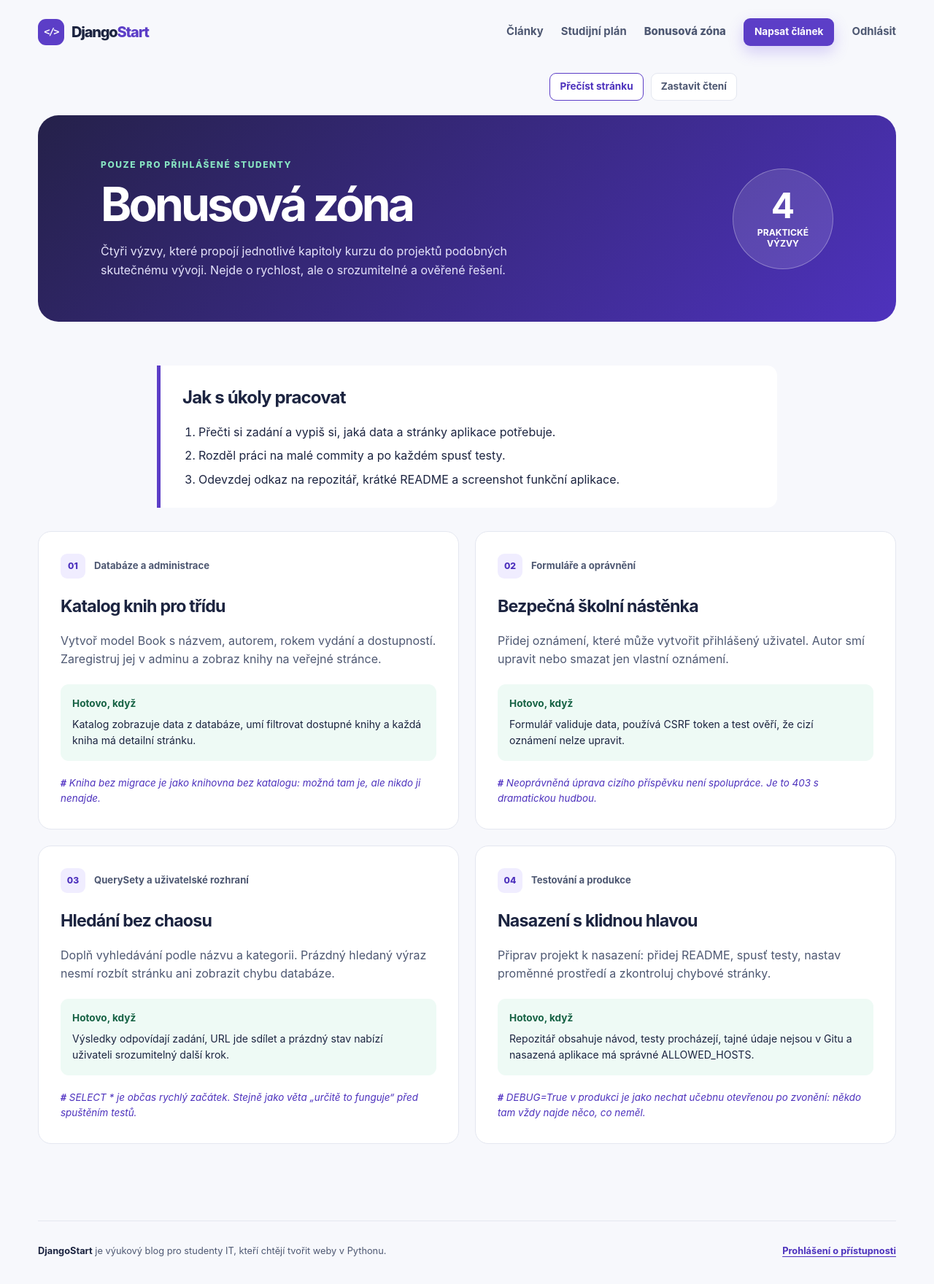
After one commit to rarasek16/my-first-blog, a Django app: page /bonus/ in a window 1280 px wide. The commit adds this page. Shown: the whole page at 73% size. Run offline with Django 5.2, Linux system fonts and the light colour scheme; the visitor is signed in with stand-in values (Sample User, id 1).

Commit message:
Add protected bonus learning tasks
Co-authored-by: Copilot <223556219+Copilot@users.noreply.github.com>

```diff
--- a/blog/static/blog/css/site.css
+++ b/blog/static/blog/css/site.css
@@ -121,6 +121,11 @@ textarea:focus-visible {
     font-weight: 750;
     text-decoration: underline;
     text-underline-offset: 3px;
+}
+
+.bonus-link {
+    color: var(--violet-dark);
+    font-weight: 800;
 }
 
 .main-nav > a:not(.button):hover,
@@ -452,6 +457,162 @@ textarea:focus-visible {
     text-align: right;
 }
 
+.bonus-hero {
+    display: flex;
+    align-items: center;
+    justify-content: space-between;
+    gap: 32px;
+    padding: 58px clamp(26px, 7vw, 86px);
+    border-radius: 28px;
+    background: linear-gradient(135deg, #25214a, #4e32bd);
+    color: var(--white);
+}
+
+.bonus-hero .eyebrow {
+    color: var(--mint);
+}
+
+.bonus-hero h1 {
+    margin: 0;
+    font-size: clamp(2.6rem, 5vw, 4.5rem);
+    letter-spacing: -0.06em;
+    line-height: 1;
+}
+
+.bonus-hero > div:first-child > p:last-child {
+    max-width: 650px;
+    margin: 20px 0 0;
+    color: #e5e3fb;
+}
+
+.bonus-badge {
+    display: grid;
+    min-width: 138px;
+    min-height: 138px;
+    place-content: center;
+    border: 1px solid rgba(255, 255, 255, 0.3);
+    border-radius: 50%;
+    background: rgba(255, 255, 255, 0.12);
+    text-align: center;
+}
+
+.bonus-badge strong {
+    font-size: 3rem;
+    line-height: 1;
+}
+
+.bonus-badge span {
+    margin-top: 5px;
+    font-size: 0.76rem;
+    font-weight: 700;
+    line-height: 1.25;
+    text-transform: uppercase;
+}
+
+.bonus-intro {
+    max-width: 850px;
+    margin: 60px auto 0;
+    padding: 25px 30px;
+    border-left: 5px solid var(--violet);
+    border-radius: 0 14px 14px 0;
+    background: var(--white);
+}
+
+.bonus-intro h2,
+.bonus-card h2 {
+    margin: 0;
+    letter-spacing: -0.035em;
+}
+
+.bonus-intro ol {
+    margin: 15px 0 0;
+    padding-left: 22px;
+}
+
+.bonus-intro li + li {
+    margin-top: 7px;
+}
+
+.bonus-grid {
+    display: grid;
+    grid-template-columns: repeat(2, minmax(0, 1fr));
+    gap: 22px;
+    margin-top: 32px;
+}
+
+.bonus-card {
+    padding: 30px;
+    border: 1px solid var(--line);
+    border-radius: 18px;
+    background: var(--white);
+}
+
+.bonus-card-heading {
+    display: flex;
+    align-items: center;
+    gap: 12px;
+}
+
+.bonus-card-heading span {
+    display: grid;
+    width: 34px;
+    height: 34px;
+    place-items: center;
+    border-radius: 9px;
+    background: #f0edff;
+    color: var(--violet-dark);
+    font-size: 0.76rem;
+    font-weight: 850;
+}
+
+.bonus-card-heading p {
+    margin: 0;
+    color: var(--muted);
+    font-size: 0.82rem;
+    font-weight: 750;
+}
+
+.bonus-card h2 {
+    margin-top: 20px;
+    font-size: 1.45rem;
+}
+
+.bonus-card > p {
+    color: var(--muted);
+}
+
+.success-criteria {
+    margin-top: 21px;
+    padding: 16px;
+    border-radius: 11px;
+    background: #eefaf5;
+}
+
+.success-criteria h3 {
+    margin: 0;
+    color: #176345;
+    font-size: 0.85rem;
+}
+
+.success-criteria p {
+    margin: 6px 0 0;
+    font-size: 0.88rem;
+}
+
+.bonus-joke {
+    margin: 20px 0 0 !important;
+    color: var(--violet-dark) !important;
+    font-size: 0.84rem;
+    font-style: italic;
+}
+
+.bonus-joke span {
+    color: var(--violet);
+    font-family: ui-monospace, SFMono-Regular, Consolas, monospace;
+    font-style: normal;
+    font-weight: 900;
+}
+
 .post-grid {
     display: grid;
     grid-template-columns: repeat(3, 1fr);
@@ -750,6 +911,10 @@ textarea:focus-visible {
     .post-grid {
         grid-template-columns: repeat(2, 1fr);
     }
+
+    .bonus-grid {
+        grid-template-columns: 1fr;
+    }
 }
 
 @media (max-width: 640px) {
@@ -765,7 +930,7 @@ textarea:focus-visible {
         gap: 12px;
     }
 
-    .main-nav > a:not(.button):not(.register-link),
+    .main-nav > a:not(.button):not(.register-link):not(.bonus-link),
     .link-button {
         display: none;
     }
@@ -820,4 +985,16 @@ textarea:focus-visible {
         padding: 30px 23px;
         border-radius: 16px;
     }
+
+    .bonus-hero {
+        align-items: start;
+        flex-direction: column;
+        padding: 38px 27px;
+        border-radius: 20px;
+    }
+
+    .bonus-badge {
+        min-width: 110px;
+        min-height: 110px;
+    }
 }
--- a/blog/templates/blog/base.html
+++ b/blog/templates/blog/base.html
@@ -21,6 +21,7 @@
             <a href="{% url 'post_list' %}">Články</a>
             <a href="{% url 'post_list' %}#plan">Studijní plán</a>
             {% if user.is_authenticated %}
+                <a class="bonus-link" href="{% url 'bonus_tasks' %}">Bonusová zóna</a>
                 <a class="button button-small" href="{% url 'post_new' %}">Napsat článek</a>
                 <form action="{% url 'logout' %}" method="post">
                     {% csrf_token %}
--- /dev/null
+++ b/blog/templates/blog/bonus_tasks.html
@@ -0,0 +1,44 @@
+{% extends 'blog/base.html' %}
+
+{% block title %}Bonusová zóna | DjangoStart{% endblock %}
+
+{% block content %}
+<section class="bonus-hero">
+    <div>
+        <p class="eyebrow">Pouze pro přihlášené studenty</p>
+        <h1>Bonusová zóna</h1>
+        <p>Čtyři výzvy, které propojí jednotlivé kapitoly kurzu do projektů podobných skutečnému vývoji. Nejde o rychlost, ale o srozumitelné a ověřené řešení.</p>
+    </div>
+    <div class="bonus-badge" aria-label="Čtyři bonusové úkoly">
+        <strong>4</strong>
+        <span>praktické<br>výzvy</span>
+    </div>
+</section>
+
+<section class="bonus-intro" aria-labelledby="bonus-rules">
+    <h2 id="bonus-rules">Jak s úkoly pracovat</h2>
+    <ol>
+        <li>Přečti si zadání a vypiš si, jaká data a stránky aplikace potřebuje.</li>
+        <li>Rozděl práci na malé commity a po každém spusť testy.</li>
+        <li>Odevzdej odkaz na repozitář, krátké README a screenshot funkční aplikace.</li>
+    </ol>
+</section>
+
+<section class="bonus-grid" aria-label="Bonusové úkoly">
+    {% for task in bonus_tasks %}
+        <article class="bonus-card">
+            <div class="bonus-card-heading">
+                <span>{{ task.number }}</span>
+                <p>{{ task.level }}</p>
+            </div>
+            <h2>{{ task.title }}</h2>
+            <p>{{ task.description }}</p>
+            <div class="success-criteria">
+                <h3>Hotovo, když</h3>
+                <p>{{ task.success }}</p>
+            </div>
+            <p class="bonus-joke"><span aria-hidden="true">#</span> {{ task.joke }}</p>
+        </article>
+    {% endfor %}
+</section>
+{% endblock %}
--- a/blog/urls.py
+++ b/blog/urls.py
@@ -6,6 +6,7 @@ urlpatterns = [
     path("", views.post_list, name="post_list"),
     path("pristupnost/", views.accessibility_statement, name="accessibility_statement"),
     path("accounts/register/", views.register, name="register"),
+    path("bonus/", views.bonus_tasks, name="bonus_tasks"),
     path("category/<slug:category_slug>/", views.post_list, name="post_list_by_category"),
     path("post/new/", views.post_new, name="post_new"),
     path("post/<int:pk>/", views.post_detail, name="post_detail"),
--- a/blog/views.py
+++ b/blog/views.py
@@ -40,6 +40,41 @@ COURSE_MODULES = (
     },
 )
 
+BONUS_TASKS = (
+    {
+        "number": "01",
+        "title": "Katalog knih pro třídu",
+        "level": "Databáze a administrace",
+        "description": "Vytvoř model Book s názvem, autorem, rokem vydání a dostupností. Zaregistruj jej v adminu a zobraz knihy na veřejné stránce.",
+        "success": "Katalog zobrazuje data z databáze, umí filtrovat dostupné knihy a každá kniha má detailní stránku.",
+        "joke": "Kniha bez migrace je jako knihovna bez katalogu: možná tam je, ale nikdo ji nenajde.",
+    },
+    {
+        "number": "02",
+        "title": "Bezpečná školní nástěnka",
+        "level": "Formuláře a oprávnění",
+        "description": "Přidej oznámení, které může vytvořit přihlášený uživatel. Autor smí upravit nebo smazat jen vlastní oznámení.",
+        "success": "Formulář validuje data, používá CSRF token a test ověří, že cizí oznámení nelze upravit.",
+        "joke": "Neoprávněná úprava cizího příspěvku není spolupráce. Je to 403 s dramatickou hudbou.",
+    },
+    {
+        "number": "03",
+        "title": "Hledání bez chaosu",
+        "level": "QuerySety a uživatelské rozhraní",
+        "description": "Doplň vyhledávání podle názvu a kategorii. Prázdný hledaný výraz nesmí rozbít stránku ani zobrazit chybu databáze.",
+        "success": "Výsledky odpovídají zadání, URL jde sdílet a prázdný stav nabízí uživateli srozumitelný další krok.",
+        "joke": "SELECT * je občas rychlý začátek. Stejně jako věta „určitě to funguje“ před spuštěním testů.",
+    },
+    {
+        "number": "04",
+        "title": "Nasazení s klidnou hlavou",
+        "level": "Testování a produkce",
+        "description": "Připrav projekt k nasazení: přidej README, spusť testy, nastav proměnné prostředí a zkontroluj chybové stránky.",
+        "success": "Repozitář obsahuje návod, testy procházejí, tajné údaje nejsou v Gitu a nasazená aplikace má správné ALLOWED_HOSTS.",
+        "joke": "DEBUG=True v produkci je jako nechat učebnu otevřenou po zvonění: někdo tam vždy najde něco, co neměl.",
+    },
+)
+
 
 def navigation_context():
     return {"categories": Category.objects.all()}
@@ -76,6 +111,11 @@ def post_detail(request, pk):
 
 def accessibility_statement(request):
     return render(request, "blog/accessibility_statement.html", navigation_context())
+
+
+@login_required
+def bonus_tasks(request):
+    return render(request, "blog/bonus_tasks.html", {"bonus_tasks": BONUS_TASKS})
 
 
 def register(request):
```
Also changed, not shown: blog/tests.py (+13 -0 lines).
